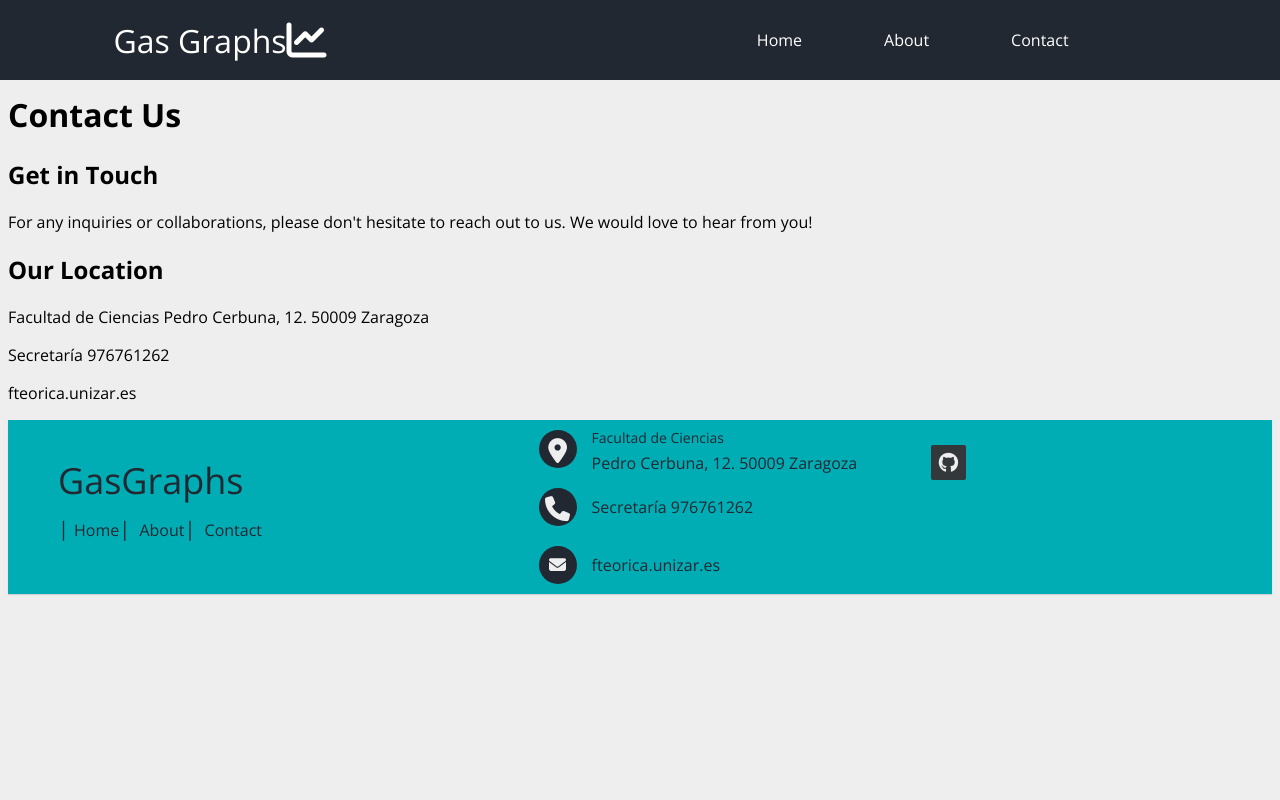
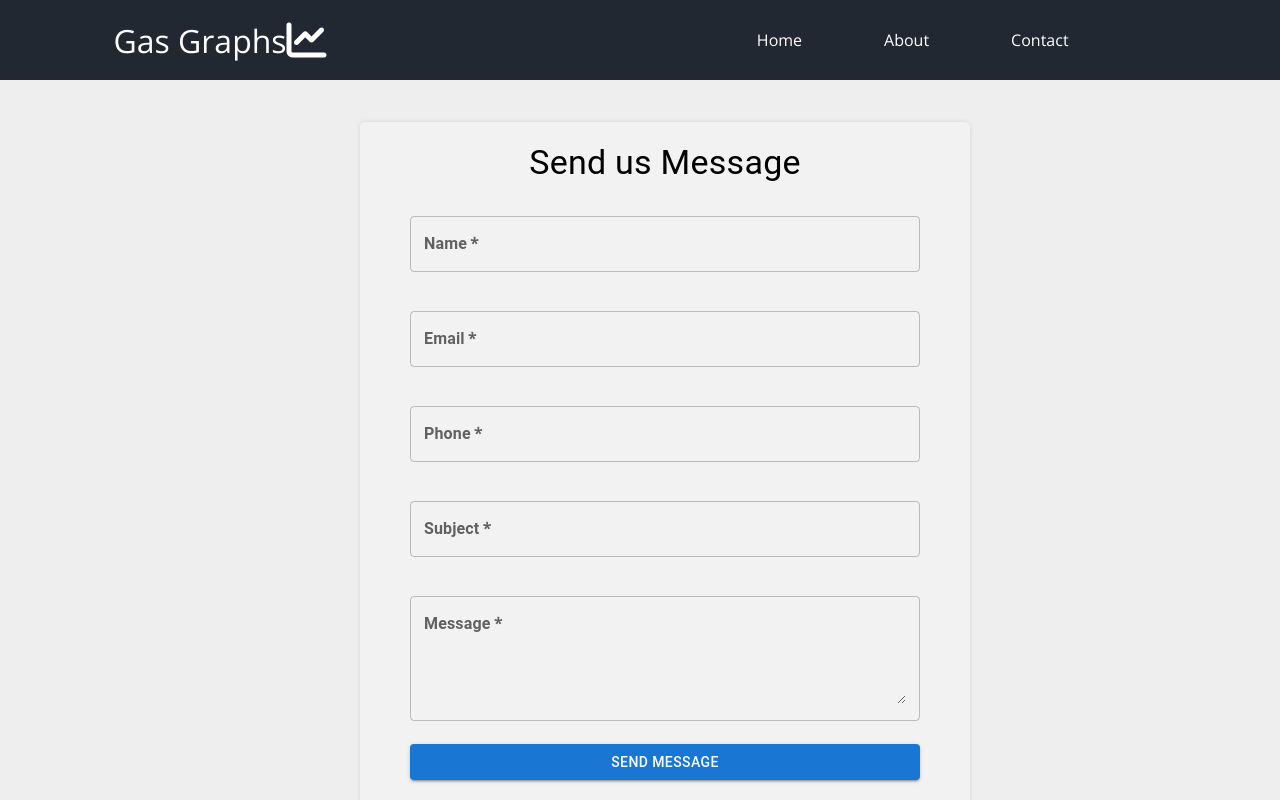
Before and after one commit to Alperenkarslix/A-React-Website-for-Erasmus-Project, a React (Create React App) app: page /contact in a window 1280 px wide. Shown: the top 800 px of the page. Built offline with nearby package versions, Linux system fonts and the light colour scheme.

Commit message:
2 Day Update

```diff
--- a/package.json
+++ b/package.json
@@ -6,21 +6,25 @@
   "dependencies": {
     "@emotion/react": "^11.11.1",
     "@emotion/styled": "^11.11.0",
+    "@formspree/react": "^2.4.4",
     "@mui/material": "^5.14.0",
     "@testing-library/jest-dom": "^5.16.5",
     "@testing-library/react": "^13.4.0",
     "@testing-library/user-event": "^13.5.0",
     "axios": "^1.4.0",
     "bootstrap": "^3.4.1",
+    "emailjs-com": "^3.2.0",
     "faker": "^6.6.6",
     "react": "^18.2.0",
     "react-dom": "^18.2.0",
+    "react-hook-form": "^7.45.2",
     "react-plotly.js": "^2.6.0",
     "react-redux": "^8.1.1",
     "react-router-dom": "^6.14.1",
     "react-scripts": "5.0.1",
     "react-search-box": "^3.0.0",
     "react-select": "^5.7.3",
+    "react-toastify": "^9.1.3",
     "recharts": "^2.7.2",
     "semantic-ui-react": "^2.1.4",
     "web-vitals": "^2.1.4"
--- a/src/api/api.js
+++ b/src/api/api.js
@@ -3,6 +3,7 @@ import Alert from '@mui/material/Alert';
 
 const API = ({ dashboards, setData }) => {
   const [error, setError] = useState(null);
+  const [names, setNames] = useState(null);
   useEffect(() => {
     const fetchJSONData = async () => {
       try {
@@ -19,7 +20,7 @@ const API = ({ dashboards, setData }) => {
             'Pressure': item.pressure,
             'Name': item.name,
           }));
-          console.log('Names', formattedData[0]['Name'])
+          setNames(formattedData[0]['Name'])
           combinedData.push(
             formattedData[0]['Drift Velocity'].map((electron_drift_velocity, index) => ({
               'Drift Velocity': Math.round(formattedData[0]['Drift Velocity'][index] * 100) / 100,
@@ -40,7 +41,7 @@ const API = ({ dashboards, setData }) => {
     };
 
     fetchJSONData();
-  }, [dashboards, setData]);
+  }, [dashboards, setData, names]);
 
   return (
     <div>
--- a/src/components/Chart.js
+++ b/src/components/Chart.js
@@ -48,12 +48,18 @@ const Chart = () => {
         <ResponsiveContainer width="100%" height={400}>
           <LineChart margin={{ top: 30, right: 30, left: 30, bottom: 30 }}>
             <CartesianGrid strokeDasharray="3 3" />
-            <XAxis dataKey={selectedOption2?.value} domain={[0, 1000]} label={{ value: Xname?.value, position: 'insideBottom', offset: -15 }} />
+            <XAxis dataKey={selectedOption2?.value} type='number' domain={[0, 1000]} label={{ value: Xname?.value, position: 'insideBottom', offset: -15 }} />
             <YAxis label={{ value: Yname?.value, angle: -90, position: 'insideLeft', offset: 8, dy: 100 }} />
             {data.map((series, index) => (
-              <Line key={index} data={series} dot={false} activeDot={{ stroke: 'blue', strokeWidth: 2, r: 5 }} type="monotone" dataKey={selectedOption?.value} />
+              <Line key={index} data={series} dot={false} activeDot={{ stroke: 'blue', strokeWidth: 2, r: 5 }} type="monotone" dataKey={selectedOption?.value}  />
             ))}
-            <Tooltip />
+            <Tooltip
+              formatter={(value) => [value, Yname?.value]}
+              separator='='
+              labelFormatter={(value) => [value, Xname?.value]}
+              position={{ x: 0, y: 0}}
+
+            />
           </LineChart>
         </ResponsiveContainer>
       </div>
--- a/src/pages/Contact.js
+++ b/src/pages/Contact.js
@@ -1,29 +1,146 @@
-//i want a contact page that sends an email to me
-
-import React from 'react';
-import Navbar from '../components/navbar';
-import Footer from '../components/Footer';
-
+import { useState } from "react";
+import { TextField, Button, Typography } from "@mui/material";
+import Navbar from "../components/navbar";
+import Footer from "../components/Footer";
+import "../style/Contact.css";
+import image from '../style/map_image.png';
 
 const Contact = () => {
+  const [name, setName] = useState("");
+  const [email, setEmail] = useState("");
+  const [phone, setPhone]  = useState("");
+  const [subject, setSubject] = useState("");
+  const [message, setMessage] = useState("");
+
+  const handleSubmit = (e) => {
+
+    e.preventDefault();
+    const data = {
+      name,
+      email,
+      phone,
+      subject,
+      message,
+    };
+
+    fetch("https://formspree.io/f/mpzgwvjj",
+    {
+      method: "POST",
+      headers: {
+        "Content-Type": "application/json",
+      },
+      body: JSON.stringify(data),
+    }).then(() => {
+      alert("Message sent successfully!");
+      setName("");
+      setEmail("");
+      setPhone("");
+      setSubject("");
+      setMessage("");
+    }).catch((err) => {
+      alert("Something went wrong, please try again later.");
+      console.log(err);
+    }
+    );
+
+  };
+
     return (
-        <div>
-            <Navbar />
-            <div className="contact-page">
-                <h1>Contact Us</h1>
-                <div className="contact-content">
-                    <div className="contact-text">
-                        <h2>Get in Touch</h2>
-                        <p>For any inquiries or collaborations, please don't hesitate to reach out to us. We would love to hear from you!</p>
-                        <h2>Our Location</h2>
-                        <p>Facultad de Ciencias Pedro Cerbuna, 12. 50009 Zaragoza</p>
-                        <p>Secretaría 976761262</p>
-                        <p>fteorica.unizar.es</p>
-                    </div>
+        <div className="contact-page">
+        <Navbar />
+        <div className="content">
+          <div className="container">
+          <div className="form">
+            <Typography variant="h4" align="center" mb={2}>
+            Send us Message
+            </Typography>
+            <form onSubmit={handleSubmit}>
+              <div className="row">
+                <div className="form-group">
+                <TextField
+                  fullWidth
+                  label="Name"
+                  value={name}
+                  onChange={(e) => setName(e.target.value)}
+                  margin="normal"
+                  required
+                />
                 </div>
-            </div>
-            <Footer />
+                <div className="form-group">
+                <TextField
+                  fullWidth
+                  label="Email"
+                  value={email}
+                  onChange={(e) => setEmail(e.target.value)}
+                  margin="normal"
+                  required
+                  type="email"
+                />
+                </div>
+              </div>
+
+              <div className="row">
+                <div className="form-group">
+                <TextField
+                  fullWidth
+                  label="Phone"
+                  value={phone}
+                  onChange={(e) => setPhone(e.target.value)}
+                  margin="normal"
+                  type="number"
+                  required
+                />
+                </div>
+                <div className="form-group">
+                <TextField
+                  fullWidth
+                  label="Subject"
+                  value={subject}
+                  onChange={(e) => setSubject(e.target.value)}
+                  margin="normal"
+                  required
+                />
+                </div>
+              </div>
+              <div className="row">
+                <div className="form-group">
+                <TextField
+                  fullWidth
+                  label="Message"
+                  value={message}
+                  onChange={(e) => setMessage(e.target.value)}
+                  margin="normal"
+                  required
+                  multiline
+                  rows={4}
+                />
+                </div>
+              </div>
+              <div className="row">
+                <div className="form-group">
+                <Button
+                  variant="contained"
+                  color="primary"
+                  type="submit"
+                  fullWidth
+                >
+                  Send Message
+                </Button>
+                </div>
+              </div>
+            </form>
+          </div>
         </div>
+        <div className="container">
+          <div className="image">
+            <a href="https://goo.gl/maps/Pq4f1xvK7iJqfjxA9">
+               <img src={image} alt="" />
+            </a>
+          </div>
+    </div>
+  </div>
+  <Footer />
+   </div>
     );
 };
 
--- a/src/style/About.css
+++ b/src/style/About.css
@@ -0,0 +1,47 @@
+/* About.css */
+
+.about-page {
+    display: flex;
+    flex-direction: column;
+    min-height: 100vh;
+  }
+
+  .about-us-container {
+    padding: 40px;
+    max-width: 900px;
+    margin: 0 auto;
+  }
+  .about-us-container h1 {
+    font-size: 36px;
+    margin-bottom: 20px;
+  }
+
+  .about-us-container h2 {
+    font-size: 24px;
+    margin-top: 40px;
+    margin-bottom: 16px;
+  }
+
+  .about-us-container p {
+    font-size: 16px;
+    line-height: 1.6;
+    margin-bottom: 16px;
+  }
+
+  .about-us-container ul {
+    margin-left: 20px;
+    margin-bottom: 16px;
+  }
+
+  .about-us-container li {
+    font-size: 16px;
+    line-height: 1.6;
+  }
+  .about-us-container li::marker {
+    color: #007bff;
+  }
+
+    .about-us-container a {
+        color: #007bff;
+        text-decoration: none;
+    }
--- a/src/style/Contact.css
+++ b/src/style/Contact.css
@@ -0,0 +1,53 @@
+.content {
+  display: flex;
+  justify-content: center;
+  align-items: center;
+  flex-wrap: wrap;
+
+}
+img {
+  max-width: 100%;
+  height: auto;
+}
+.container {
+  width: 510px;
+  height: auto;
+  background-color: #f2f2f2;
+  margin: 50px 0px 50px 50px;
+  padding: 20px 50px 20px 50px;
+  border-radius: 5px;
+  box-shadow: 0 0 5px rgba(0, 0, 0, 0.1);
+}
+.form h3 {
+  font-size: 34px;
+  margin-bottom: 20px;
+  text-align: center;
+}
+.form-group {
+  margin-bottom: 15px;
+}
+.form-group label {
+  font-weight: bold;
+}
+.form-control {
+  width: 100%;
+  padding: 10px;
+  border: 1px solid #ccc;
+  border-radius: 5px;
+}
+.form textarea {
+  resize: vertical;
+}
+input[type="submit"] {
+  background-color: #007bff;
+  color: #fff;
+  border: none;
+  padding: 10px 20px;
+  cursor: pointer;
+  border-radius: 5px;
+  transition: background-color 0.3s ease;
+}
+
+input[type="submit"]:hover {
+  background-color: #0056b3;
+}
```
Also changed, not shown: src/components/Dashboard.js (+8 -5 lines), src/pages/About.js (+9 -11 lines), src/style/map_image.png (added), 1 other file (tests, documents, lock files or other folders).
